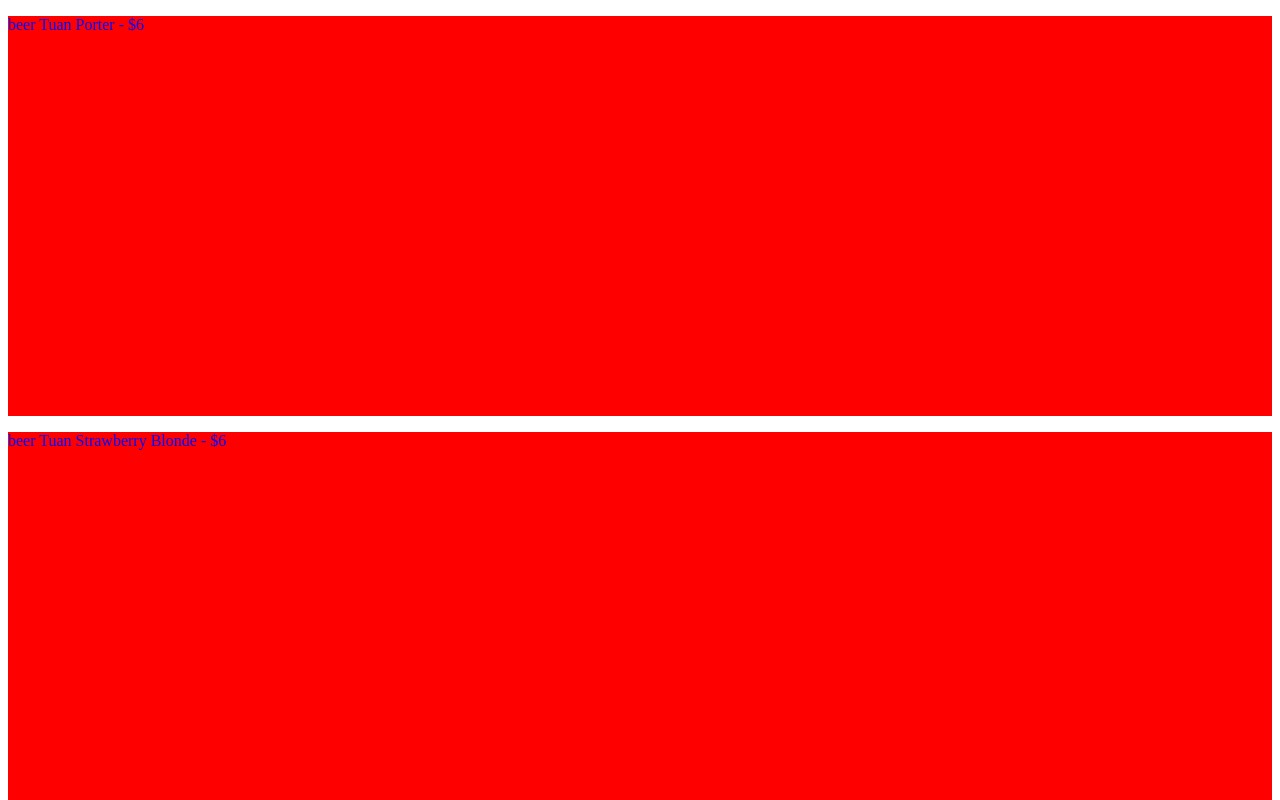
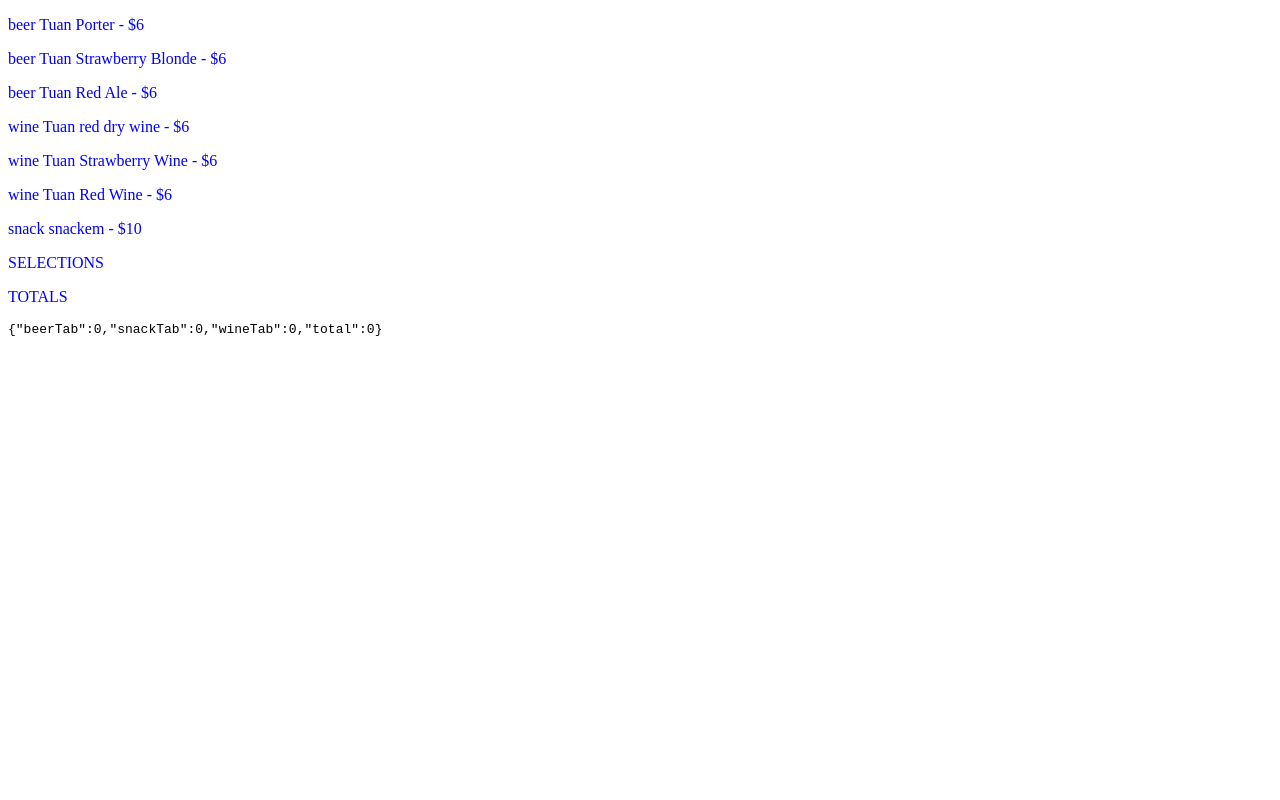
Before and after one commit to frankmeza/gnar-bar, a React app: page / in a window 1280 px wide. Shown: the top 800 px of the page. Built offline with nearby package versions, Linux system fonts and the light colour scheme; the HTML template or start-up script is replaced by a standard one.

Commit message:
feat: scss is working correctly

```diff
--- a/src/app.scss
+++ b/src/app.scss
@@ -1,5 +1,3 @@
-@import "components/selection/selection";
-
 p {
   color: blue;
 }
--- a/src/components/selection/selection.scss
+++ b/src/components/selection/selection.scss
@@ -1,5 +1,6 @@
 .selection-item-beer {
-    height: 400px;
+    height: 60px;
+    width: 300px;
     border: 2px;
-    background-color: red;
+    background-color: beige;
 }
```
